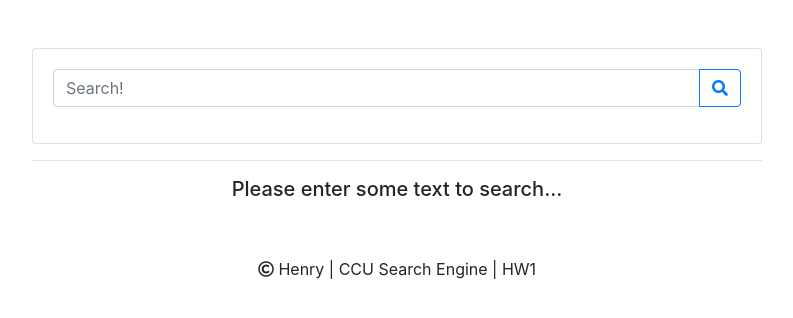
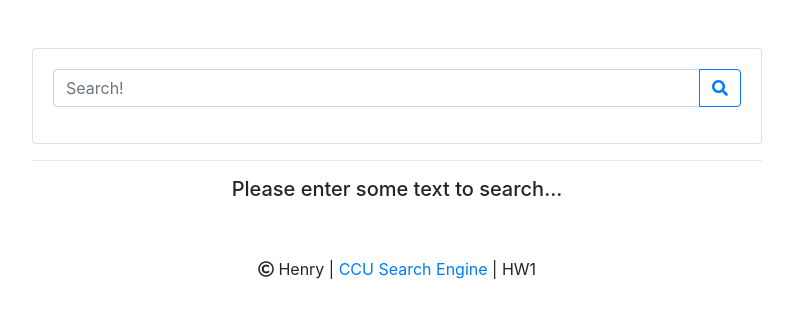
Before and after one commit to henrybear327/CCU-Search-Engine, a Flask app: template assignment/1/site/templates/index.html in a window 1280 px wide. Shown: the top 318 px of the page, without its empty margins (243-1036 px from the left). Run offline with Flask 2, Linux system fonts and the light colour scheme; the template is opened without the code that fills it: most values are stand-ins (such as "Sample title", 1, 10 or a date in 2020); some libraries are stand-ins or nearby versions.

Commit message:
Add homepage link

```diff
--- a/assignment/1/site/templates/layout.html
+++ b/assignment/1/site/templates/layout.html
@@ -37,7 +37,7 @@
         crossorigin="anonymous"></script>
 
 <footer class="text-center">
-    <p><i class="far fa-copyright"></i> Henry | CCU Search Engine | HW1</p>
+    <p><i class="far fa-copyright"></i> Henry | <a href="{{ url_for('homepage') }}">CCU Search Engine</a> | HW1</p>
 </footer>
 
 </body>
```
